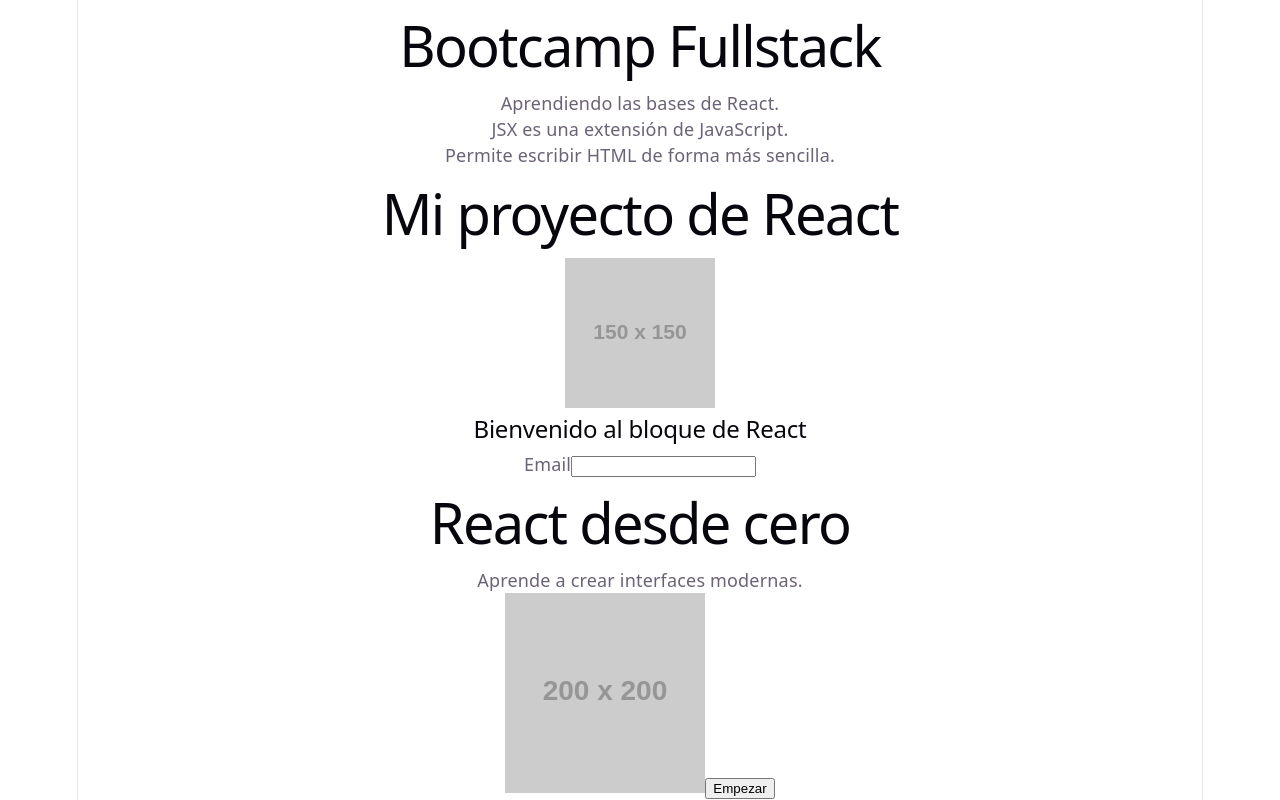
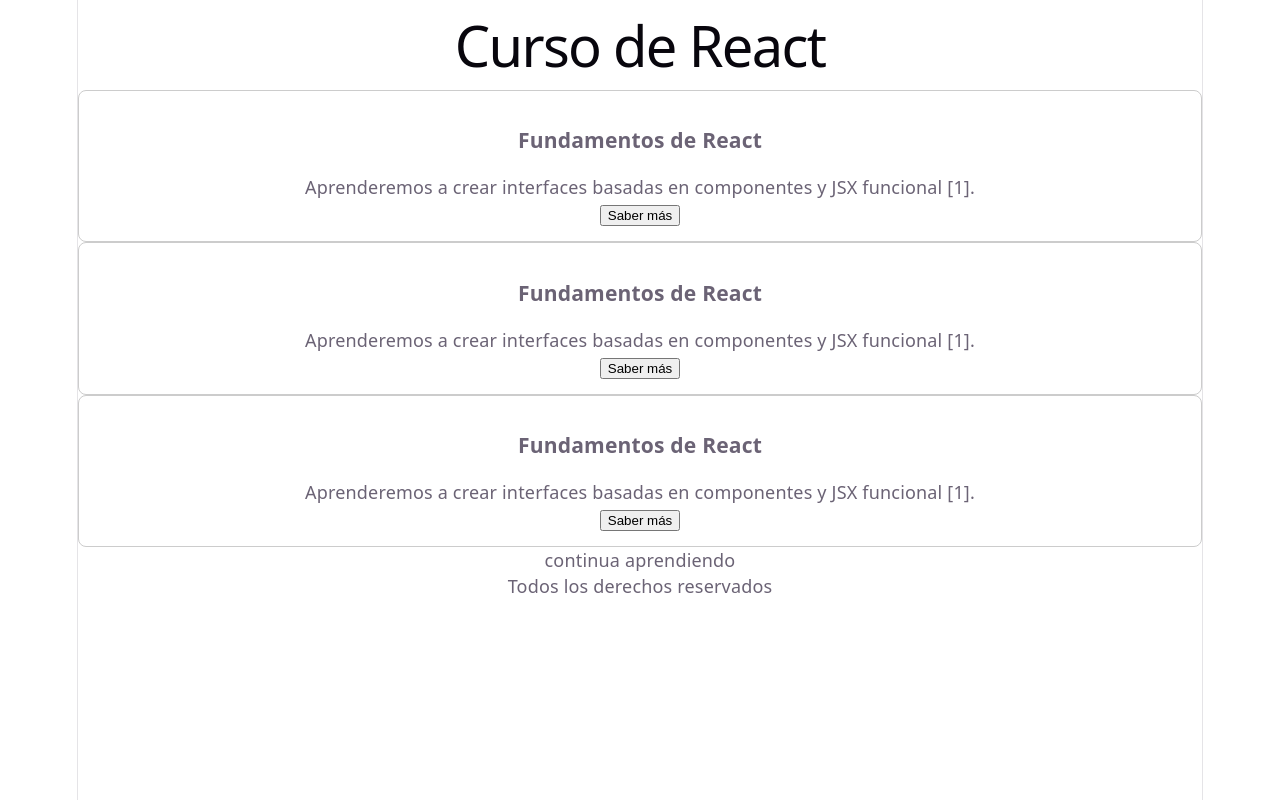
Before and after one commit to GuiMayor/Bootcamp-esplai, a React (Vite) app in the folder 03-react/ejercicios-react/: page / in a window 1280 px wide. Built offline with nearby package versions, Linux system fonts and the light colour scheme.

Commit message:
feat(react):ejercicio05/react

```diff
--- a/03-react/ejercicios-react/src/App.jsx
+++ b/03-react/ejercicios-react/src/App.jsx
@@ -1,14 +1,31 @@
 import React from 'react';
-import WelcomeCard from './components/WelcomeCard';
-import Hero from './components/Hero';
-import Header from './components/Header';
-import Subtitle from './components/Subtitle';
-import InfoBox from './components/Infobox';
-import Footer from './components/Footer';
+// import WelcomeCard from './components/WelcomeCard';
+// import Hero from './components/Hero';
+// import Header from './components/Header';
+// import Subtitle from './components/Subtitle';
+// import InfoBox from './components/Infobox';
+// import Footer from './components/Footer';
+import Header from './components/Ejercicio05/Header';
+import ModuleCard from './components/Ejercicio05/ModuleCard';
+import Footer from './components/Ejercicio05/Footer';
 
 function App() {
   return (
   <>
+       <Header />
+      <section className="modules-grid">
+        <ModuleCard />
+        <ModuleCard />
+        <ModuleCard />
+      </section>
+      <Footer />
+    </>
+  );
+}
+
+export default App;
+
+ /* ejercicio 02 03 04
     <Header/>
     <Subtitle/>
     <InfoBox/>
@@ -17,9 +34,4 @@ function App() {
       <WelcomeCard />
       <Hero/>
     </div>
-    <footer/>
-    </>
-  );
-}
-
-export default App;
+    <footer/>  */
--- /dev/null
+++ b/03-react/ejercicios-react/src/components/Ejercicio05/Footer.jsx
@@ -0,0 +1,11 @@
+import React from "react";
+function Footer() {
+  return (
+    <>
+      <p>continua aprendiendo</p>
+      <footer>Todos los derechos reservados</footer>
+    </>
+  );
+}
+
+export default Footer;
--- /dev/null
+++ b/03-react/ejercicios-react/src/components/Ejercicio05/Header.jsx
@@ -0,0 +1,5 @@
+import React from "react";
+function Header() {
+    return <h1>Curso de React</h1>;
+}
+export default Header;
--- /dev/null
+++ b/03-react/ejercicios-react/src/components/Ejercicio05/ModuleCard.jsx
@@ -0,0 +1,10 @@
+function ModuleCard() {
+  return (
+    <article className="card" style={{ border: '1px solid #ccc', padding: '15px', borderRadius: '8px' }}>
+      <h3>Fundamentos de React</h3>
+      <p>Aprenderemos a crear interfaces basadas en componentes y JSX funcional [1].</p>
+      <button>Saber más</button>
+    </article>
+  );
+}
+export default ModuleCard;
```
